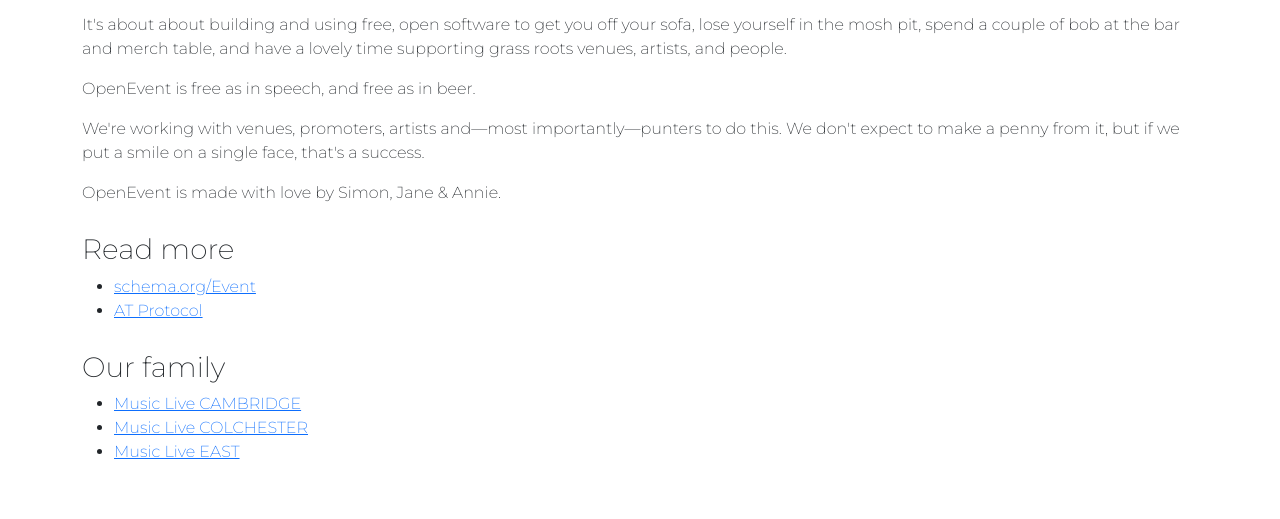
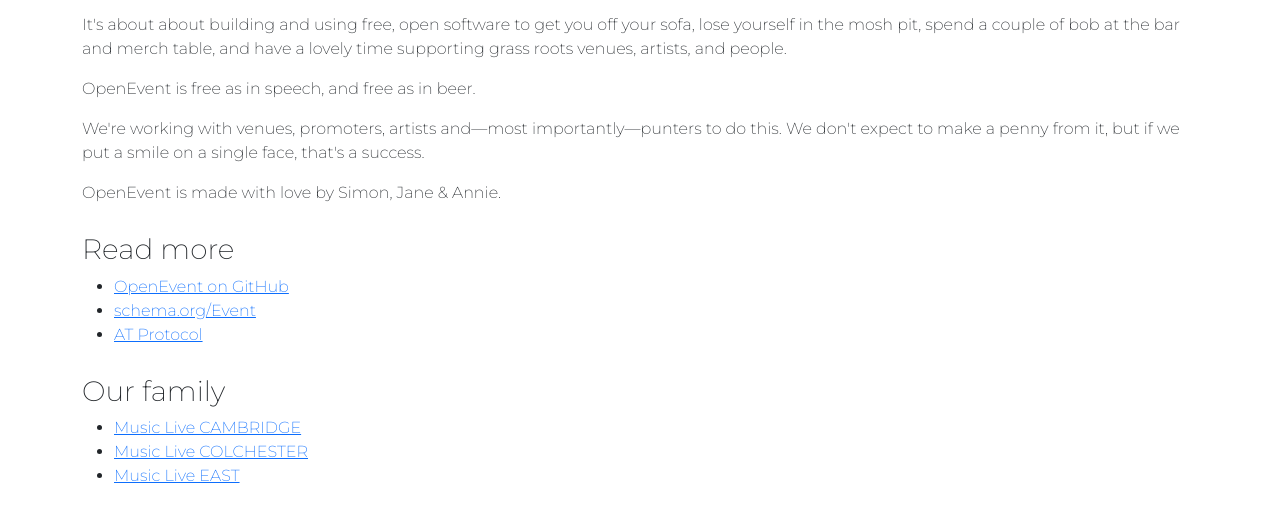
Before and after one commit to simonharris/openevent.me, a plain HTML site: page index.html in a window 1280 px wide. Shown: the part 123-642 px from the top of the page. Drawn offline with nearby package versions, Linux system fonts and the light colour scheme.

Commit message:
Add link to new GitHub org page

```diff
--- a/index.html
+++ b/index.html
@@ -39,6 +39,7 @@
         <h3>Read more</h3>
 
         <ul>
+            <li><a href="https://github.com/OpenEvent-me">OpenEvent on GitHub</a></li>
             <li><a href="https://schema.org/Event">schema.org/Event</a></li>
             <li><a href="https://en.wikipedia.org/wiki/AT_Protocol">AT Protocol</a></li>
         </ul>
```
